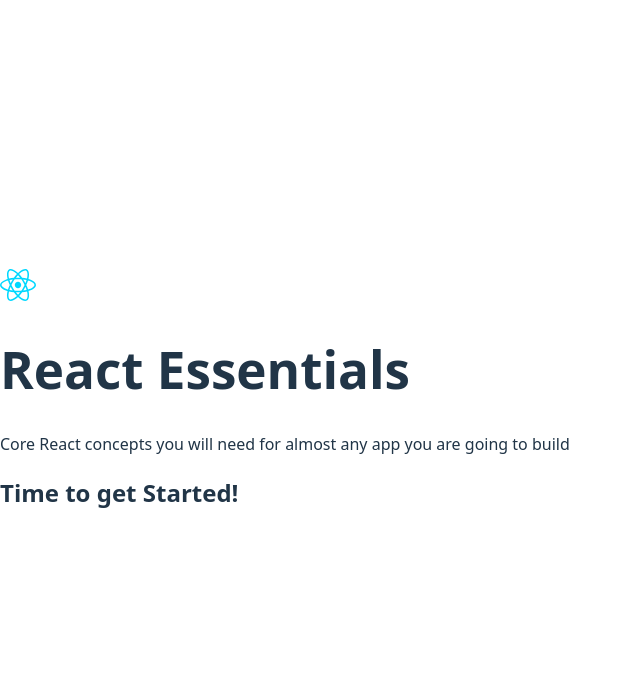
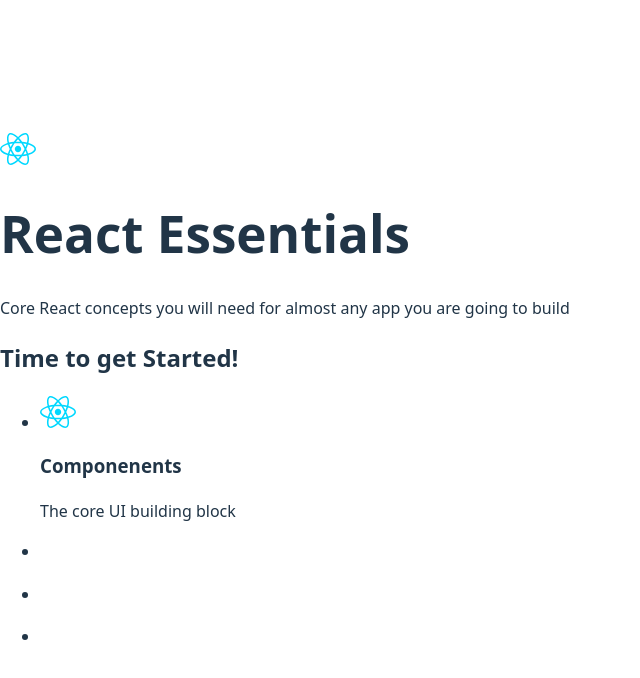
Before and after one commit to Ntarekp/React_review, a React (Vite) app in the folder 03 React Essentials/essentials/: page / in a window 1280 px wide. Shown: the top 678 px of the page, without its empty margins (0-640 px from the left). Built offline with nearby package versions, Linux system fonts and the light colour scheme.

Commit message:
Added more files regarding props

```diff
--- a/03 React Essentials/essentials/src/App.jsx
+++ b/03 React Essentials/essentials/src/App.jsx
@@ -1,8 +1,8 @@
 import reactImg from './assets/react.svg';
-const reactDescriptions = ["Fundamental", "Crucial","Core"]
+const reactDescriptions = ["Fundamental", "Crucial", "Core"]
 
-function genRandomInt(max){
-  return Math.floor(Math.random()*(max +1));
+function genRandomInt(max) {
+  return Math.floor(Math.random() * (max + 1));
 }
 function Header() {
   const description = reactDescriptions[genRandomInt(2)]
@@ -11,21 +11,40 @@
       <img src={reactImg} alt="image" />
       <h1>React Essentials</h1>
       <p>
-      {description}   React concepts you will need for almost any app you are going to build
+        {description}   React concepts you will need for almost any app you are going to build
       </p>
     </header>
   )
 }
 
+function CoreConcepts(props) {
+  return <li>
+    <img src={props.image } alt={props.title} />
+    <h3>{props.title}</h3>
+    <p>{props.description} </p>
+  </li>
+}
 
 function App() {
   return (
     <div>
       <Header />
       <main>
-        <h2>
-          Time to get Started!
-        </h2>
+        <section className="coreConcepts">
+          <h2>
+            Time to get Started!
+          </h2>
+          <ul>
+            <CoreConcepts title="Componenents" description="The core UI building block"
+              image  ={reactImg} />
+            <CoreConcepts />
+            <CoreConcepts />
+            <CoreConcepts />
+
+          </ul>
+        </section>
+
+
       </main>
     </div>
   )
```
